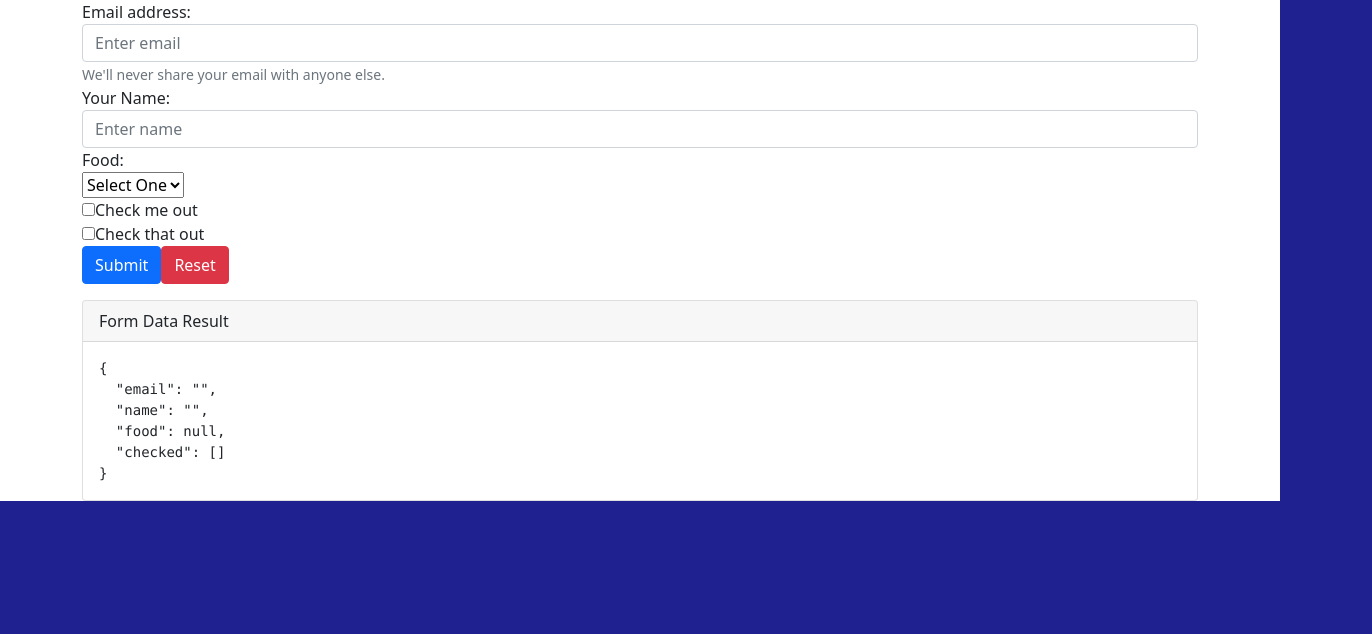
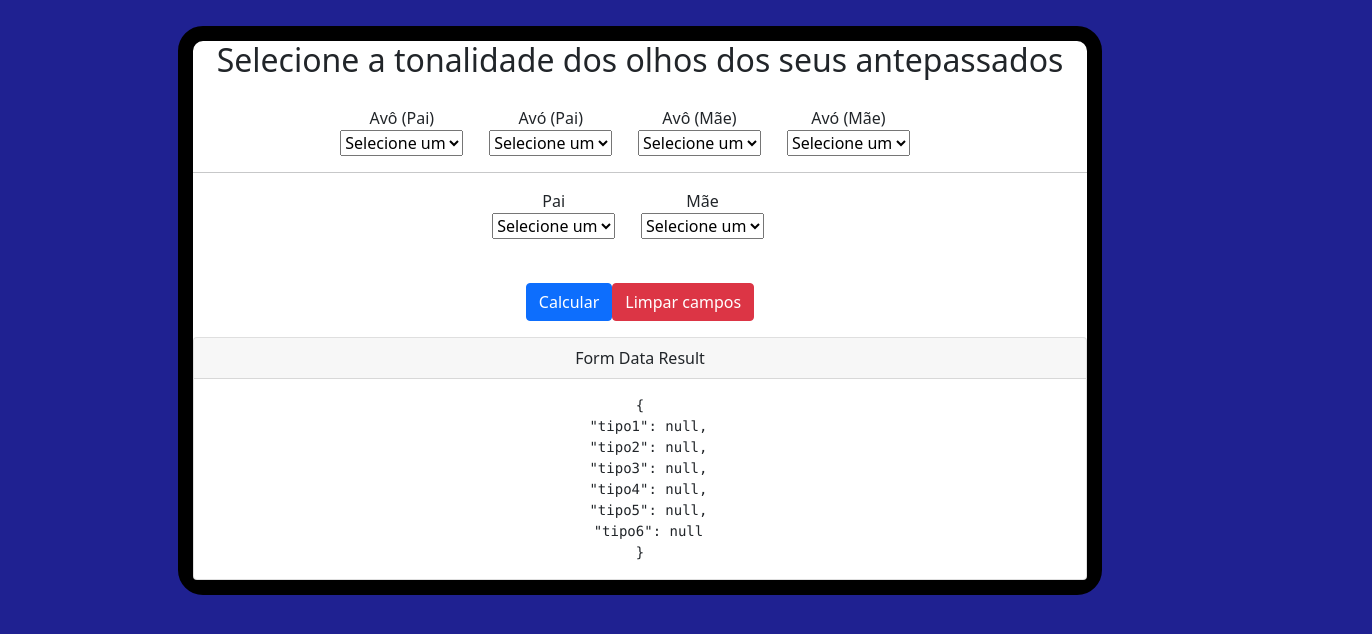
Before and after one commit to GustavoBoroski/TCC_ProjetoBiologia, a Vue app in the folder tcc_projeto/: page /game in a window 1280 px wide. Shown: the top 634 px of the page, 1372 px wide, since content can reach past the window. Built offline with nearby package versions, Linux system fonts and the light colour scheme; what vue-carousel-3d, vueperslides would draw is missing.

Commit message:
implementado tela do game

```diff
--- a/tcc_projeto/src/pages/FirstScreen.vue
+++ b/tcc_projeto/src/pages/FirstScreen.vue
@@ -26,10 +26,12 @@
             <div id="titulo-tcc">
               <h2><strong>Ensino de Programação para Crianças do Ensino Médio</strong></h2>
             </div>
+            <div id="contexto1">
+              <h2><strong>Você quer saber qual era a chance de você ter olhos claros ou escuros?</strong></h2>
+            </div>
             <div id="contexto">
-              <h2><strong>Você quer saber qual era a chance de você ter olhos claros ou escuros?</strong></h2>
               <h2><strong>Então clique no botão abaixo!</strong></h2>
-              <b-button to="./game">Próximo</b-button>
+              <b-col sm="12" id="botao"><b-button to="./game">Próximo</b-button></b-col>
             </div>
           </b-col>
         </b-row>
@@ -43,16 +45,17 @@ export default {};
 </script>
 
 <style>
-.img {
-  /* position: absolute; */
-
+.btn-secondary{
+  width: 20% !important;
+  height: 49px !important;
+  margin-bottom: 2% !important;
 }
 .btn-secondary:focus, .btn-secondary:read-only{
-    /* background-color: #1f2191 !important; */
-    /* box-shadow: none !important; */
+    background-color: #1f2191 !important;
+    box-shadow: none !important;
 }
 .btn-secondary:hover{
-    /* background-color: #1f2191; */
+    background-color: #f32323;
 }
 .divExterna{
   background-color: #1f2191;
@@ -70,28 +73,38 @@ export default {};
 }
 .containeru {
   text-align: center;
-  /* position: absolute; */
   background-color: white;
-  /* display: inline-block; */
-  /* width: 50%; */
-  /* height: 50%; */
-  /* margin-left: 2%; */
   background-image: url("https://www.readocs.com/wp-content/uploads/cornea-1.jpg");
-
+  border: 15px solid black;
+  box-sizing: border-box;
+  border-radius: 25px;
 }
 #tcc h1 {
   font-size: 30px;
-  color: black !important;
+  color: rgb(255, 255, 255) !important;
+  text-shadow: 2px 2px black;
 }
 #titulo-tcc h2 {
   font-size: 20px;
-  color: black !important;
+  color: white !important;
+  text-shadow: 2px 2px black;
 }
 #contexto h2{
   font-size: 25px;
   text-align: justify;
   margin-left: 5%;
-  margin-top: 10%;
-  color: black !important;
+  margin-top: 5%;
+  margin-bottom: 5%;
+  color: white !important;
+  text-shadow: 2px 2px black;
+  text-align: center;
+}
+#contexto1 h2{
+  font-size: 25px;
+  text-align: justify;
+  margin-left: 5%;
+  margin-top: 5%;
+  color: white !important;
+  text-shadow: 2px 2px black;
 }
 </style>
--- a/tcc_projeto/src/pages/PageGame.vue
+++ b/tcc_projeto/src/pages/PageGame.vue
@@ -1,57 +1,88 @@
 <template>
-    <div>
+  <div class="divPrincipal">
     <b-container class="formContainer">
+      <div class="segundaDiv">
         <b-form @submit="onSubmit" @reset="onReset" v-if="show">
-                <b-form-group
-                    id="input-group-1"
-                    label="Email address:"
-                    label-for="input-1"
-                    description="We'll never share your email with anyone else."
-                >
-                    <b-form-input
-                        id="input-1"
-                        v-model="form.email"
-                        type="email"
-                        placeholder="Enter email"
-                        required
-                    ></b-form-input>
-                </b-form-group>
-
-                <b-form-group id="input-group-2" label="Your Name:" label-for="input-2">
-                    <b-form-input
-                        id="input-2"
-                        v-model="form.name"
-                        placeholder="Enter name"
-                        required
-                    ></b-form-input>
-                </b-form-group>
-
-                <b-form-group id="input-group-3" label="Food:" label-for="input-3">
+          <h2 style="text-align: center; margin-bottom: 3% !important">Selecione a tonalidade dos olhos dos seus antepassados</h2>
+          <b-container class="avosPaiMae">
+            <b-row>
+              <b-col sm="2">
+                <b-form-group id="input-group-3" label="Avô (Pai)" label-for="input-3">
                   <b-form-select
                     id="input-3"
-                        v-model="form.food"
-                        :options="foods"
+                    v-model="form.tipo1"
+                    :options="tipos1"
                     required
                   ></b-form-select>
                 </b-form-group>
+              </b-col>
+              <b-col sm="2">
+                <b-form-group id="input-group-3" label="Avó (Pai)" label-for="input-3">
+                  <b-form-select
+                    id="input-3"
+                    v-model="form.tipo2"
+                    :options="tipos2"
+                    required
+                  ></b-form-select>
+                </b-form-group>
+              </b-col>
+              <b-col sm="2">
+                <b-form-group id="input-group-3" label="Avô (Mãe)" label-for="input-3">
+                  <b-form-select
+                    id="input-3"
+                    v-model="form.tipo3"
+                    :options="tipos3"
+                    required
+                  ></b-form-select>
+                </b-form-group>
+              </b-col>
+              <b-col sm="2">
+                <b-form-group id="input-group-3" label="Avó (Mãe)" label-for="input-3">
+                  <b-form-select
+                    id="input-3"
+                    v-model="form.tipo4"
+                    :options="tipos4"
+                    required
+                  ></b-form-select>
+                </b-form-group>
+              </b-col>
+            </b-row>
+          </b-container>
+          <hr>
+          <b-container class="PaiMae">
+            <b-row>
+              <b-col sm="2">
+                <b-form-group id="input-group-3" label="Pai" label-for="input-3">
+                  <b-form-select
+                    id="input-3"
+                    v-model="form.tipo5"
+                    :options="tipos5"
+                    required
+                  ></b-form-select>
+                </b-form-group>
+              </b-col>
+              <b-col sm="2">
+                <b-form-group id="input-group-3" label="Mãe" label-for="input-3">
+                  <b-form-select
+                    id="input-3"
+                    v-model="form.tipo6"
+                    :options="tipos6"
+                    required
+                  ></b-form-select>
+                </b-form-group>
+              </b-col>
+            </b-row>
+          </b-container>
+          <div id="botoes">
+            <b-button type="submit" variant="primary">Calcular</b-button>
+            <b-button type="reset" variant="danger">Limpar campos</b-button>
+          </div>
+        </b-form>
 
-                <b-form-group id="input-group-4" v-slot="{ ariaDescribedby }">
-                    <b-form-checkbox-group
-                        v-model="form.checked"
-                        id="checkboxes-4"
-                        :aria-describedby="ariaDescribedby"
-                    >
-                        <b-form-checkbox value="me">Check me out</b-form-checkbox>
-                        <b-form-checkbox value="that">Check that out</b-form-checkbox>
-                    </b-form-checkbox-group>
-                </b-form-group>
-
-                <b-button type="submit" variant="primary">Submit</b-button>
-                <b-button type="reset" variant="danger">Reset</b-button>
-            </b-form>
         <b-card class="mt-3" header="Form Data Result">
           <pre class="m-0">{{ form }}</pre>
         </b-card>
+      </div>
     </b-container>
   </div>
 </template>
@@ -61,37 +92,92 @@
   data() {
     return {
       form: {
-          email: '',
-          name: '',
-          food: null,
-          checked: []
+        tipo1: null,
+        tipo2: null,
+        tipo3: null,
+        tipo4: null,
+        tipo5: null,
+        tipo6: null,
       },
-        foods: [{ text: 'Select One', value: null }, 'Carrots', 'Beans', 'Tomatoes', 'Corn'],
-        show: true
-      }
+      tipos1: [
+        { text: "Selecione um", value: null },
+        "Claro",
+        "Escuro",
+      ],
+      tipos2: [
+        { text: "Selecione um", value: null },
+        "Claro",
+        "Escuro",
+      ],
+      tipos3: [
+        { text: "Selecione um", value: null },
+        "Claro",
+        "Escuro",
+      ],
+      tipos4: [
+        { text: "Selecione um", value: null },
+        "Claro",
+        "Escuro",
+      ],
+      tipos5: [
+        { text: "Selecione um", value: null },
+        "Claro",
+        "Escuro",
+      ],
+      tipos6: [
+        { text: "Selecione um", value: null },
+        "Claro",
+        "Escuro",
+      ],
+      show: true,
+    };
   },
   methods: {
     onSubmit(event) {
-        event.preventDefault()
-        alert(JSON.stringify(this.form))
+      event.preventDefault();
+      alert(JSON.stringify(this.form));
     },
     onReset(event) {
-        event.preventDefault()
-        // Reset our form values
-        this.form.email = ''
-        this.form.name = ''
-        this.form.food = null
-        this.form.checked = []
-        // Trick to reset/clear native browser form validation state
-        this.show = false
+      event.preventDefault();
+      this.form.tipo1 = null;
+      this.form.tipo2 = null;
+      this.form.tipo3 = null;
+      this.form.tipo4 = null;
+      this.form.tipo5 = null;
+      this.form.tipo6 = null;
+      this.show = false;
       this.$nextTick(() => {
-          this.show = true
-        })
-      }
-    }
-  }
+        this.show = true;
+      });
+    },
+  },
+};
 </script>
 
 <style>
-
+.PaiMae{
+  margin-left: 32% !important;
+}
+.avosPaiMae{
+  margin-left: 15% !important;
+}
+#botoes{
+  text-align: center !important;
+  margin-top: 5% !important;
+}
+.divPrincipal{
+  background-color: #1f2191;
+  margin-top: 2% !important;
+}
+.formContainer{
+  width: 74% !important;
+  height: 100% !important;
+}
+.segundaDiv{
+  text-align: center;
+  background-color: white;
+  border: 15px solid black;
+  box-sizing: border-box;
+  border-radius: 25px;
+}
 </style>
```
Lines whose indentation alone changed are shown as unchanged.
